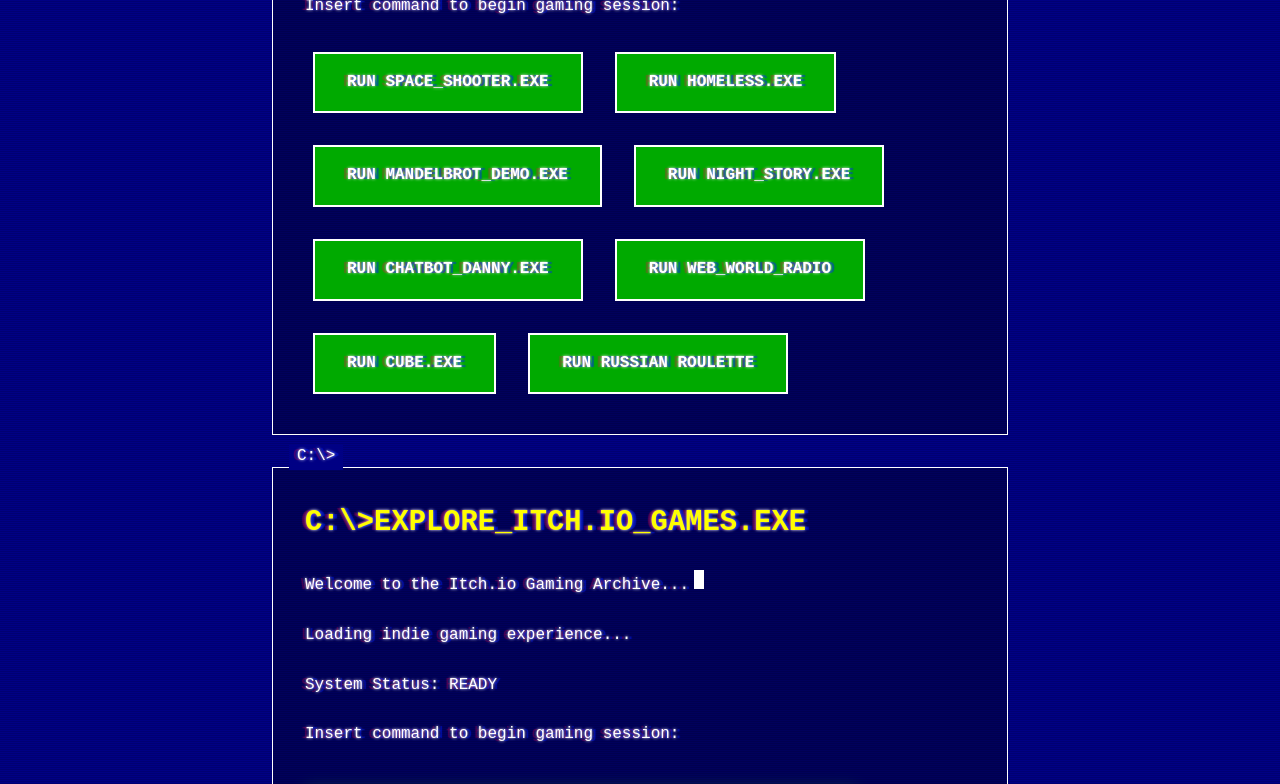
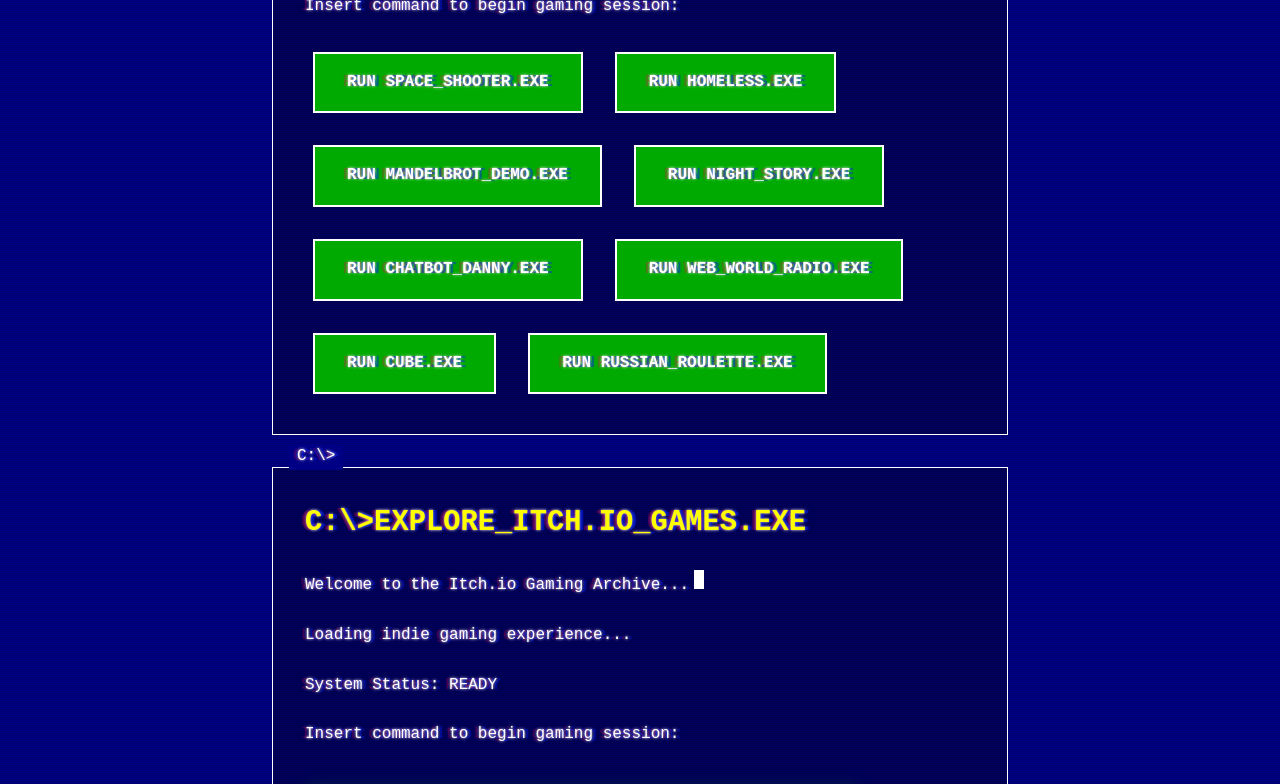
Before and after one commit to ronblue77/Retro-Dev-Ronen.github.io, a Jekyll site: the page index.html, which Jekyll copies as it is, in a window 1280 px wide and 900 px high, scrolled down 2350 px, cut to the strip 0-784 px from the top of the window. Built offline with Jekyll 4.4.1, drawn with Linux system fonts in a browser that asks for light colours.

Commit message:
fixed typo in games names in web_games section

```diff
--- a/index.html
+++ b/index.html
@@ -349,9 +349,9 @@
                     <a href="webgames/night-story/game.html" class="btn">RUN NIGHT_STORY.EXE</a>
                     <!-- <a href="webgames/p-hospital-game/phospital.html" class="btn">RUN PSYCHIATRIC_HOSPITAL_SIMULATOR.EXE</a> -->
                     <a href="chatbot-danny-desc.html" class="btn">RUN CHATBOT_DANNY.EXE</a>
-                    <a href="webgames/web-radio/index.html" class="btn">RUN WEB_WORLD_RADIO</a>
+                    <a href="webgames/web-radio/index.html" class="btn">RUN WEB_WORLD_RADIO.EXE</a>
                     <a href="webgames/cube/cube.html" class="btn">RUN CUBE.EXE</a>
-                    <a href="webgames/russian/russian.html" class="btn">RUN RUSSIAN ROULETTE</a>
+                    <a href="webgames/russian/russian.html" class="btn">RUN RUSSIAN_ROULETTE.EXE</a>
                 </div>
             </section>
 
```
